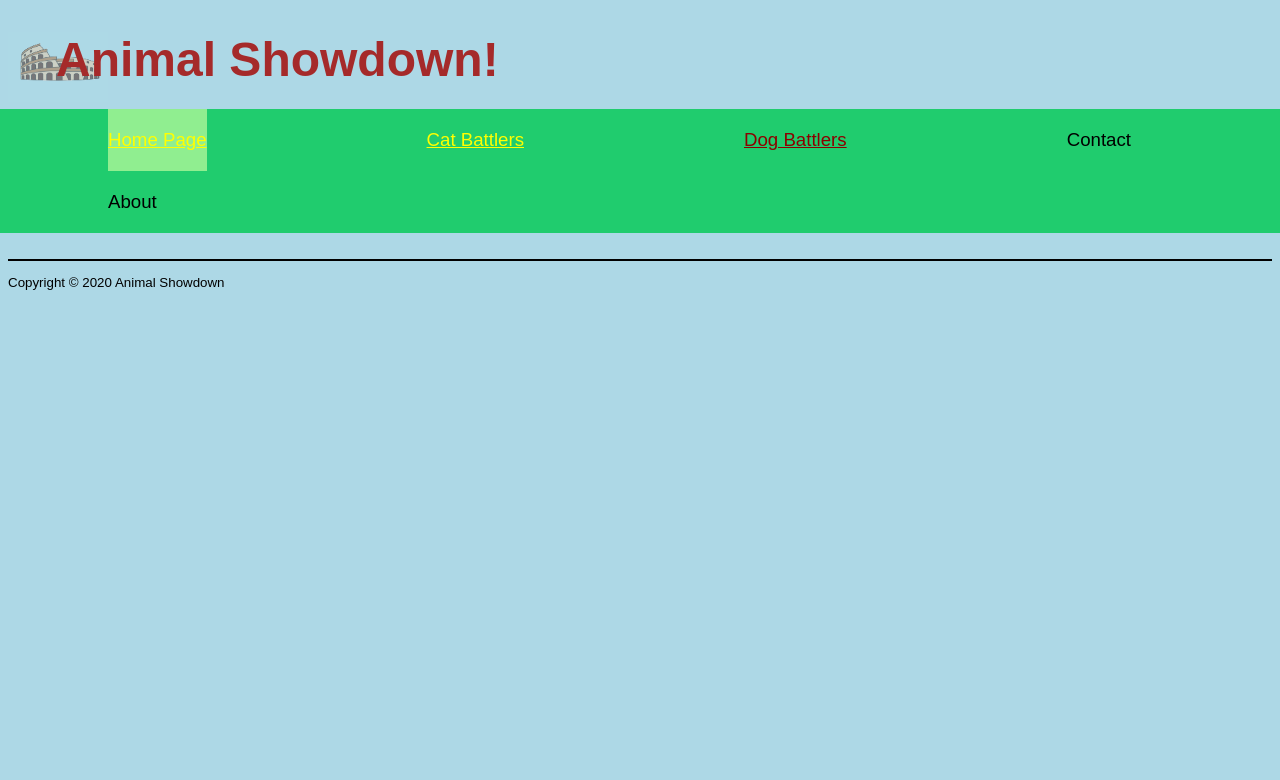
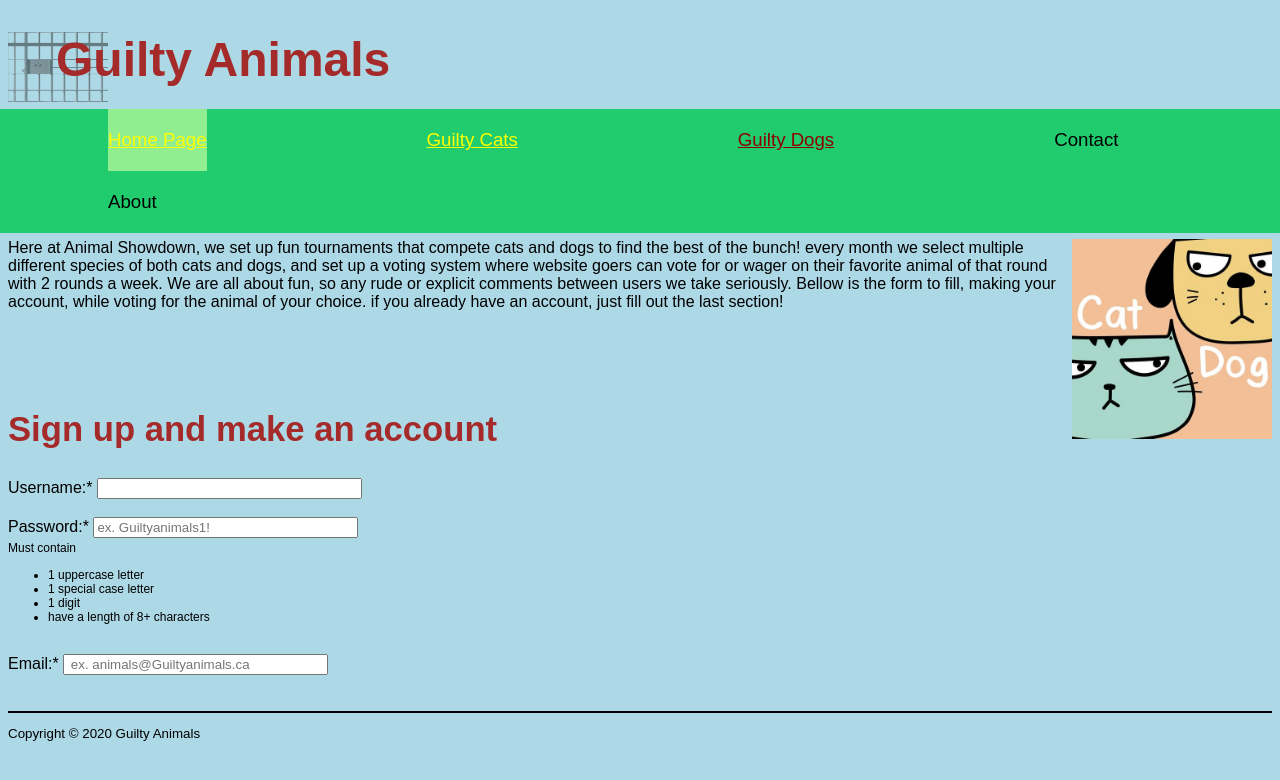
Before and after one commit to JarHorner/FBIs-Most-Wanted, a PHP site: page /HomePage.html in a window 1280 px wide. Shown: the top 780 px of the page. Run offline with PHP 8.4, Linux system fonts and the light colour scheme.

Commit message:
Lots of changes done

```diff
--- a/HomePage.html
+++ b/HomePage.html
@@ -2,40 +2,77 @@
 <html lang="en">
 
 <head>
-    <title>Animal Showdown</title>
-    <meta name="description" content="homepage-form to wager on your winner!">
-    <meta name="keywords" content="cats, showdown, form, wager">
+    <title>Guilty Animals</title>
+    <meta name="description" content="homepage of current guilty cats and dogs">
+    <meta name="keywords" content="cats, guilty, crime, form">
     <meta name="author" content="Jarret & Brett">
     <meta charset="UTF-8">
-    <link rel="icon" type="image/jpg" href="../AnimalShowdown/Images/Icon.jpg">
+    <link rel="icon" type="image/jpg" href="../AnimalShowdown/Images/Jail_Icon.png">
     <link rel="stylesheet" type="text/css" href="../AnimalShowdown/Style/HomePageCSS.css">
-    <link rel="stylesheet" type="text/css" href="../AnimalShowdown/Style/AnimalShowdownCSS.css">
-    <title>
-        Animal Showdown
-    </title>
+    <link rel="stylesheet" type="text/css" href="../AnimalShowdown/Style/GuiltyAnimalsCSS.css">
 </head>
 
 <body>
     <header>
-         <h1><img src="../AnimalShowdown/Images/Colosseum.jpg" alt="Colosseum" width="100" height="70"/>&emsp;Animal Showdown!</h1>
+         <h1><img src="../AnimalShowdown/Images/Jail_Bars.png" alt="Jail_Bars" width="100" height="70"/>&emsp;Guilty Animals</h1>
 
-        <nav>       <!--navigation hub for links accross website-->
+        <nav>           <!--navigation hub for links accross website-->
             <ul>
                 <li><a href="HomePage.html" class="current">Home Page </a></li>
-                <li><a href="CatsStats.html">Cat Battlers</a></li>
-                <li><a href="">Dog Battlers</a></li>
+                <li><a href="GuiltyCats.html">Guilty Cats</a></li>
+                <li><a href="">Guilty Dogs</a></li>
                 <li>Contact</li>
                 <li>About</li>
             </ul>
-        </nav>      <!--end navigation hub for links accross website-->
+        </nav>          <!--end navigation hub for links accross website-->
     </header>
 
     <main>
+        <section>       <!--description of website-->
+            <p>
+                <img src="../AnimalShowdown/Images/CatvsDog.jpg" alt="Cat vs Dog" width="200" height="200"/>
+                Here at Animal Showdown, we set up fun tournaments that compete cats and dogs to find the best of the bunch! every month we select multiple different species of
+                both cats and dogs, and set up a voting system where website goers can vote for or wager on their favorite animal of that round with 2 rounds a week. We are all about fun,
+                so any rude or explicit comments between users we take seriously. Bellow is the form to fill, making your account, while voting for the animal of your choice. if you
+                already have an account, just fill out the last section!
+            </p>
+
+        </section>      <!--end description of website-->
+
+        <section>
+            <br><br><br><h1>Sign up and make an account</h1>
+
+            <article>
+
+            <form action="" method="POST">
+
+                Username:* <input name="username" type="text" maxlength="12" size="30"  required>
+
+                <br><br>Password:* <input name="password" type="password" size="30" placeholder="ex. Guiltyanimals1!" pattern="^(?=.*[A-Z])(?=.*[!@#$&*])(?=.*[0-9]).{8}$" required>
+                <span>
+                    <br>Must contain<ul>
+                        <li>1 uppercase letter</li>
+                        <li>1 special case letter</li>
+                        <li>1 digit</li>
+                        <li>have a length of 8+ characters</li>
+                    </ul>
+                </span>
+
+                <br>Email:* <input name="email" type="email" placeholder=" ex. animals@Guiltyanimals.ca" size="30" pattern="[a-z0-9._%+-]+@[a-z0-9.-]+\.[a-z]{2,4}$" required>
+
+                &nbsp;
+
+
+
+            </form>
+
+            </article>
+        </section>
 
     </main>
 
     <br><br><footer>
-        <p>Copyright &copy; 2020 Animal Showdown</p>
+        <p>Copyright &copy; 2020 Guilty Animals</p>
     </footer>
 </body>
 
--- a/Style/AnimalShowdownCSS.css
+++ b/Style/GuiltyAnimalsCSS.css
@@ -6,8 +6,12 @@ html {
     font-family: Arial, Helvetica, sans-serif;
 }
 
-h1 {
+header h1 {
     font-size: 36pt;
+    color: brown;
+}
+
+h2 {
     color: brown;
 }
 
--- a/Style/CatsStatsCSS.css
+++ b/Style/GuiltyCatsCSS.css
@@ -39,11 +39,11 @@ figure {
 table, th, td {
     border: 2px solid black;
     text-align: center;
-    width: 300px;
-    height: 25px;
+    width: 380px;
+    height: 50px;
 }
 
-.stat_table {
+.crimes_table {
     position: absolute;
     right: 280px;
     top: 50px;
--- a/Style/HomePageCSS.css
+++ b/Style/HomePageCSS.css
@@ -2,3 +2,16 @@ a.current:link {
     background-color: lightgreen;
     padding: 21px 0;
 }
+
+p img {
+    float: right;
+}
+
+h1 {
+    color: brown;
+    font-size: 26pt;
+}
+
+span {
+    font-size: 9pt;
+}
```
Also changed, not shown: GuiltyCats.html (renamed from CatsStats.html, +48 -73 lines), Images/Cartoon_Cat.png (deleted), Images/CatvsDog.jpg (added), Images/Colosseum.jpg (deleted), Images/Icon.jpg (deleted), Images/Jail_Bars.png (added), Images/Jail_Icon.png (added).
